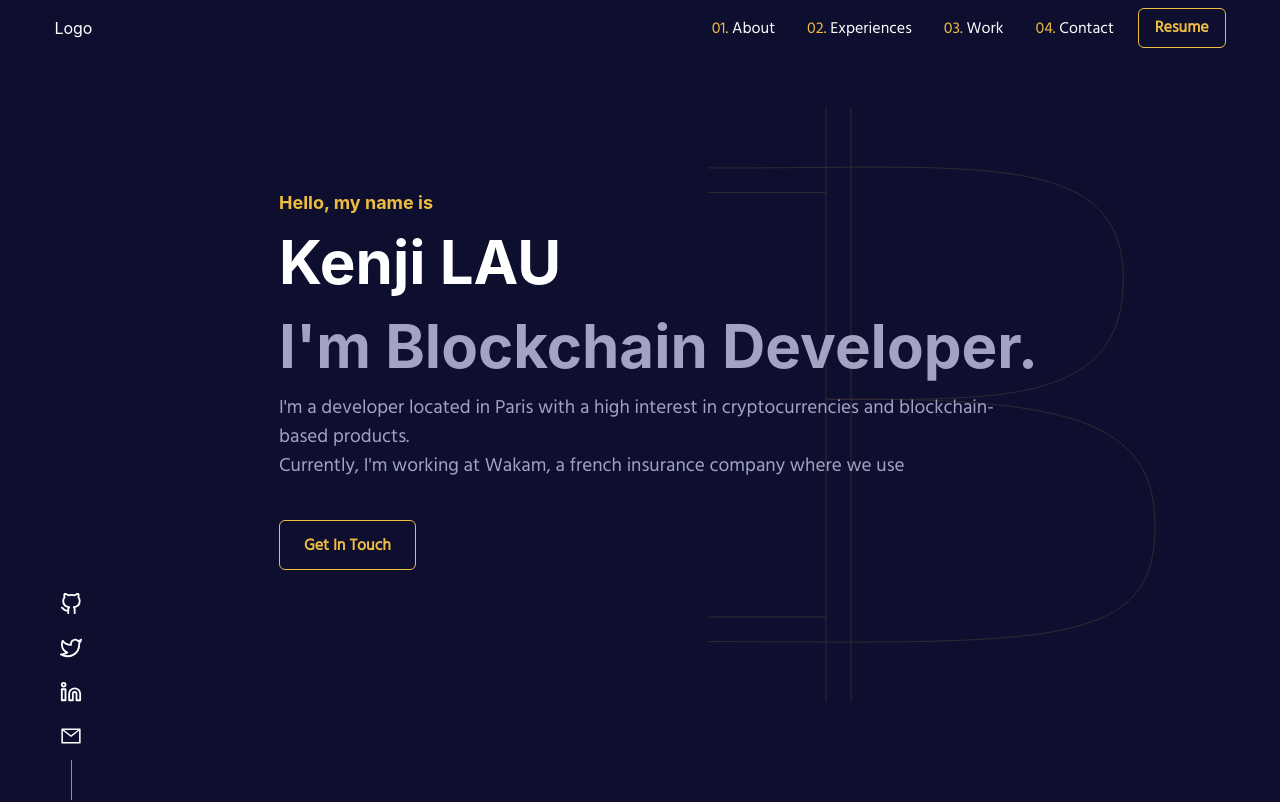
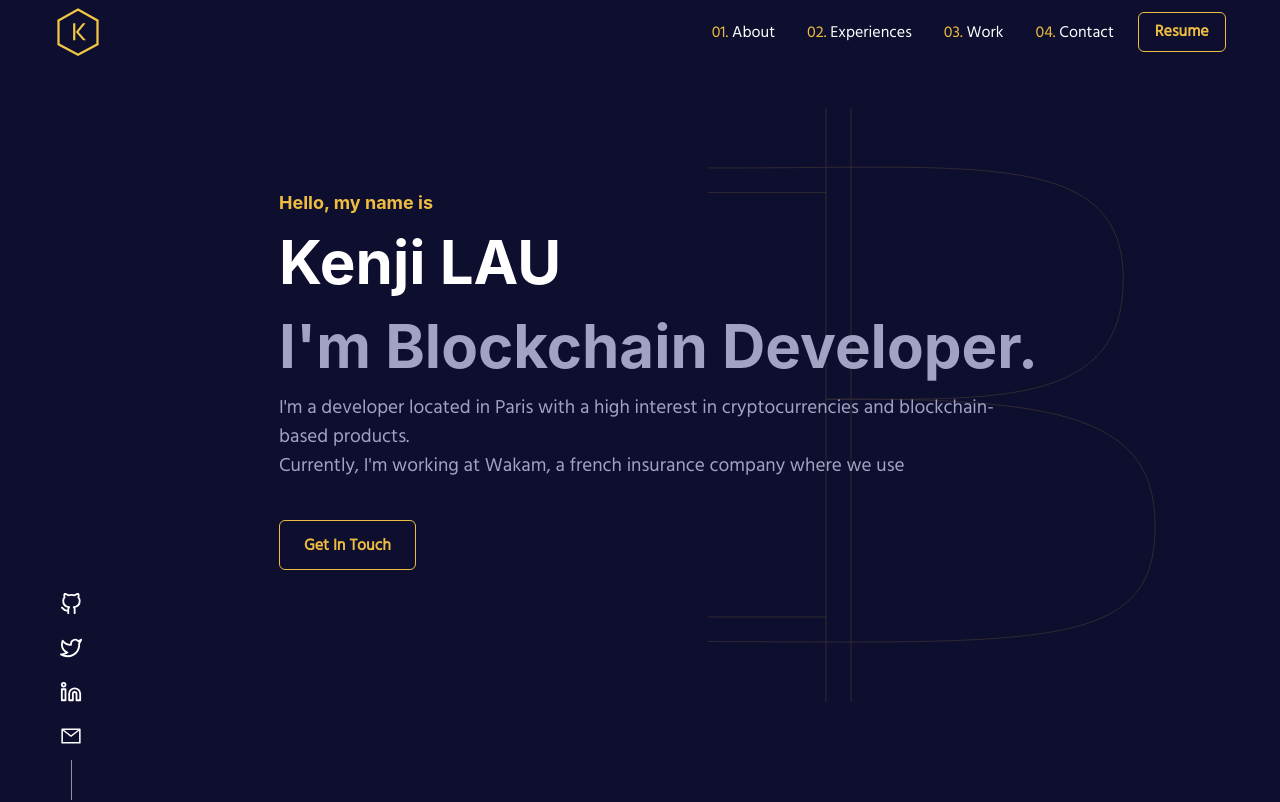
Before and after one commit to krouspy/portfolio, a Next.js app: page / in a window 1280 px wide. Shown: the top 802 px of the page. Built offline with nearby package versions, Linux system fonts and the light colour scheme.

Commit message:
add logo

```diff
--- a/components/Navbar.jsx
+++ b/components/Navbar.jsx
@@ -1,3 +1,4 @@
+import Image from 'next/image';
 import {
   Box,
   Flex,
@@ -9,7 +10,6 @@ import {
   Icon,
   Link,
   useColorModeValue,
-  useBreakpointValue,
   useDisclosure,
 } from '@chakra-ui/react';
 import { HamburgerIcon, CloseIcon, ChevronDownIcon } from '@chakra-ui/icons';
@@ -55,13 +55,7 @@ export const Navbar = () => {
         </Flex>
 
         <Flex flex={{ base: 1 }} justify={{ base: 'center', md: 'start' }}>
-          <Text
-            textAlign={useBreakpointValue({ base: 'center', md: 'left' })}
-            fontFamily="heading"
-            color={useColorModeValue('white', 'white')}
-          >
-            Logo
-          </Text>
+          <Image src="/logo.svg" alt="logo" width="48" height="48" />
         </Flex>
 
         <Stack flex={{ base: 1, md: 0 }} justify="flex-end" direction="row">
```
Also changed, not shown: public/logo.svg (added).
